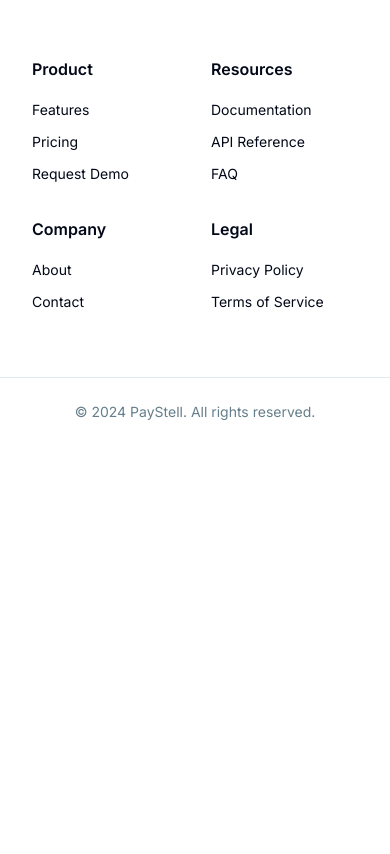
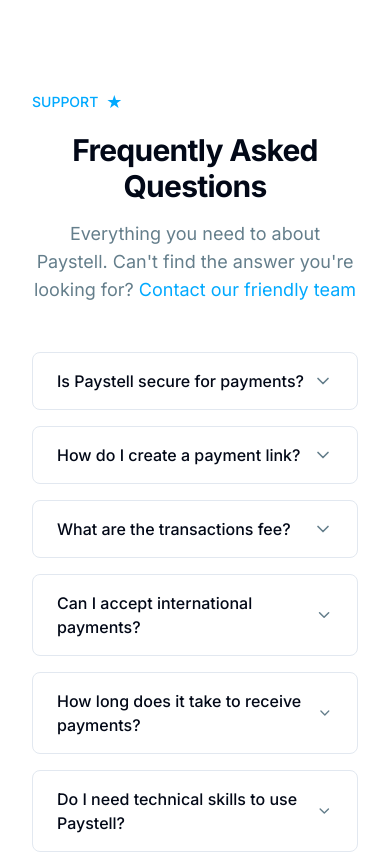
Before and after one commit to PayStell/paystell-landing, a Next.js app: page / in a window 390 px wide. Shown: the part 7300-8154 px from the top of the page. Before the commit the page ends 7746 px from the top, so only its background shows below. Built offline with nearby package versions, Linux system fonts and the light colour scheme.

Commit message:
FAQ section

```diff
--- a/src/app/page.tsx
+++ b/src/app/page.tsx
@@ -4,6 +4,7 @@ import Features from "@/components/sections/Features";
 import Hero from "@/components/sections/Hero";
 import HowItWorks from "@/components/sections/HowItWorks";
 import Pricing from "@/components/sections/Pricing";
+import FAQ from "@/components/sections/FAQ";
 
 export default function Home() {
 	return (
@@ -14,6 +15,7 @@ export default function Home() {
 			<Benefits />
 			<Pricing />
 			<CTA />
+			<FAQ/>
 		</>
 	);
 }
--- /dev/null
+++ b/src/components/sections/FAQ.tsx
@@ -0,0 +1,92 @@
+import { ChevronDown } from "lucide-react";
+import { useState } from "react";
+
+const faqs = [
+  {
+    question: "Is Paystell secure for payments?",
+    answer: "PayStell uses Stellar blockchain technology to ensure secure, reliable transactions with encryption that protects your data and funds."
+  },
+  {
+    question: "How do I create a payment link?",
+    answer: "Creating a payment link is simple and only takes a few steps. You can generate a unique payment link from your dashboard."
+  },
+  {
+    question: "What are the transactions fee?",
+    answer: "Our transaction fees are competitive and transparent. Please check our pricing page for detailed information."
+  },
+  {
+    question: "Can I accept international payments?",
+    answer: "Yes, PayStell supports international payments across multiple currencies."
+  },
+  {
+    question: "How long does it take to receive payments?",
+    answer: "Payment processing times vary depending on the payment method and location."
+  },
+  {
+    question: "Do I need technical skills to use Paystell?",
+    answer: "No, PayStell is designed to be user-friendly and requires no technical expertise to use."
+  }
+];
+
+const FAQ = () => {
+  const [openIndex, setOpenIndex] = useState(null);
+
+  const toggleFaq = (index) => {
+    setOpenIndex(openIndex === index ? null : index);
+  };
+
+  return (
+    <section id="faq" className="py-24 bg-background">
+      <div className="container">
+        <div className="max-w-3xl mx-auto">
+          <div className="flex items-center gap-2 text-sm text-primary mb-4">
+            <span className="font-medium">SUPPORT</span>
+            <span className="text-lg">★</span>
+          </div>
+
+          <div className="text-center mb-12">
+            <h2 className="text-3xl font-bold tracking-tight sm:text-4xl">
+              Frequently Asked Questions
+            </h2>
+            <p className="mt-4 text-lg text-muted-foreground">
+              Everything you need to about Paystell. Can't find the answer you're looking for?{" "}
+              <a href="#contact" className="text-primary hover:underline">
+                Contact our friendly team
+              </a>
+            </p>
+          </div>
+
+          <div className="space-y-4">
+            {faqs.map((faq, index) => (
+              <div
+                key={index}
+                className={`border rounded-lg bg-background/50 ${
+                  openIndex === index ? "border-primary" : ""
+                }`}
+              >
+                <button
+                  onClick={() => toggleFaq(index)}
+                  className="w-full px-6 py-4 flex justify-between items-center hover:bg-muted/50 transition-colors"
+                >
+                  <span className="font-medium text-left">{faq.question}</span>
+                  <ChevronDown
+                    className={`h-5 w-5 text-muted-foreground transition-transform duration-200 ${
+                      openIndex === index ? "rotate-180" : ""
+                    }`}
+                  />
+                </button>
+                {openIndex === index && (
+                  <div className="px-6 py-4 border-t text-muted-foreground">
+                    {faq.answer}
+                  </div>
+                )}
+              </div>
+            ))}
+          </div>
+        </div>
+      </div>
+    </section>
+  );
+};
+
+export default FAQ;
```
Also changed, not shown: 1 other file (tests, documents, lock files or other folders).
